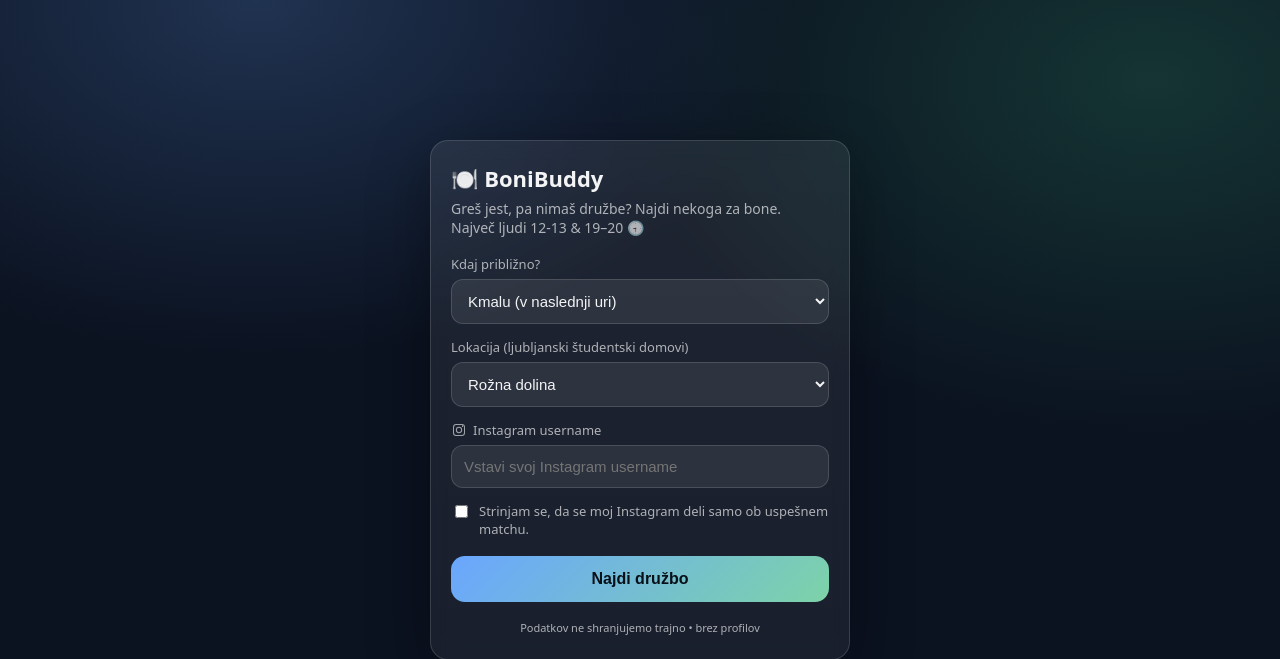
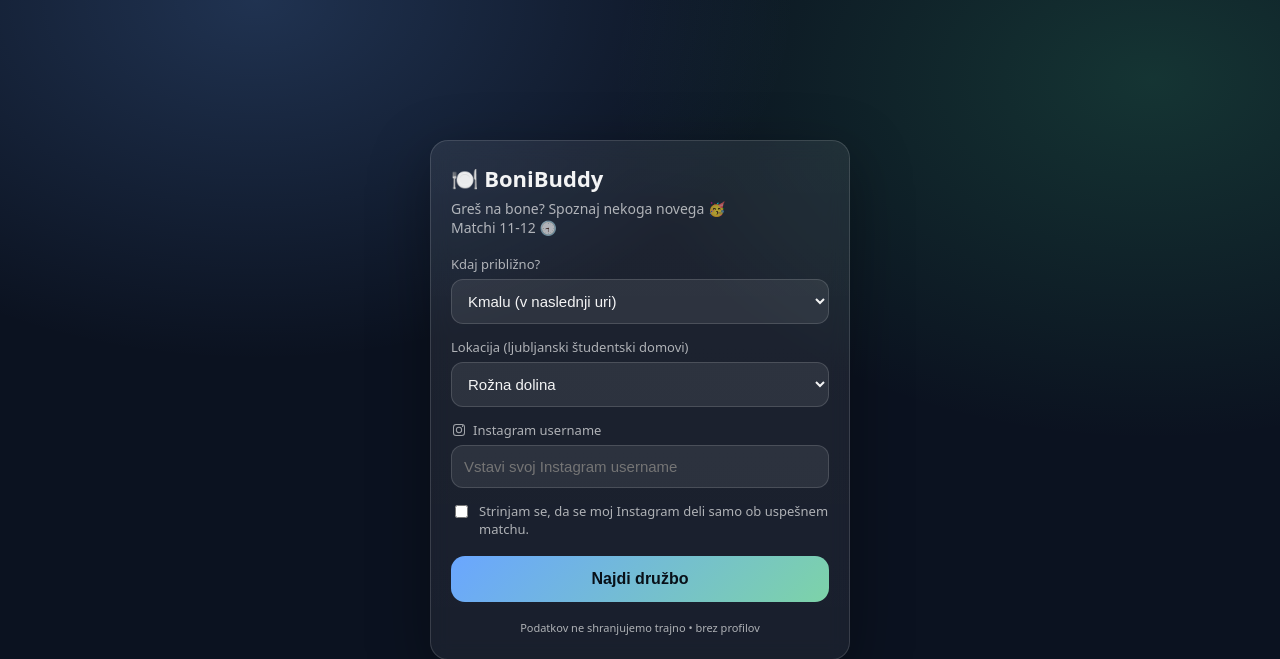
Before and after one commit to 3jakoa/bonibuddy-web, a FastAPI app: page / in a window 1280 px wide. Shown: the top 659 px of the page. Run offline with FastAPI, Linux system fonts and the light colour scheme.

Commit message:
change index ui copy

```diff
--- a/templates/index.html
+++ b/templates/index.html
@@ -166,9 +166,9 @@
 <body>
   <div class="card">
     <h1>🍽️ BoniBuddy</h1>
-    <div class="subtitle">Greš jest, pa nimaš družbe?
-      Najdi nekoga za bone.<br>
-      Največ ljudi 12-13 & 19–20 🕣</div>
+    <div class="subtitle">Greš na bone?
+      Spoznaj nekoga novega 🥳<br>
+      Matchi 11-12 🕣</div>
 
     {% if error %}
       <div class="error">{{ error }}</div>
```
